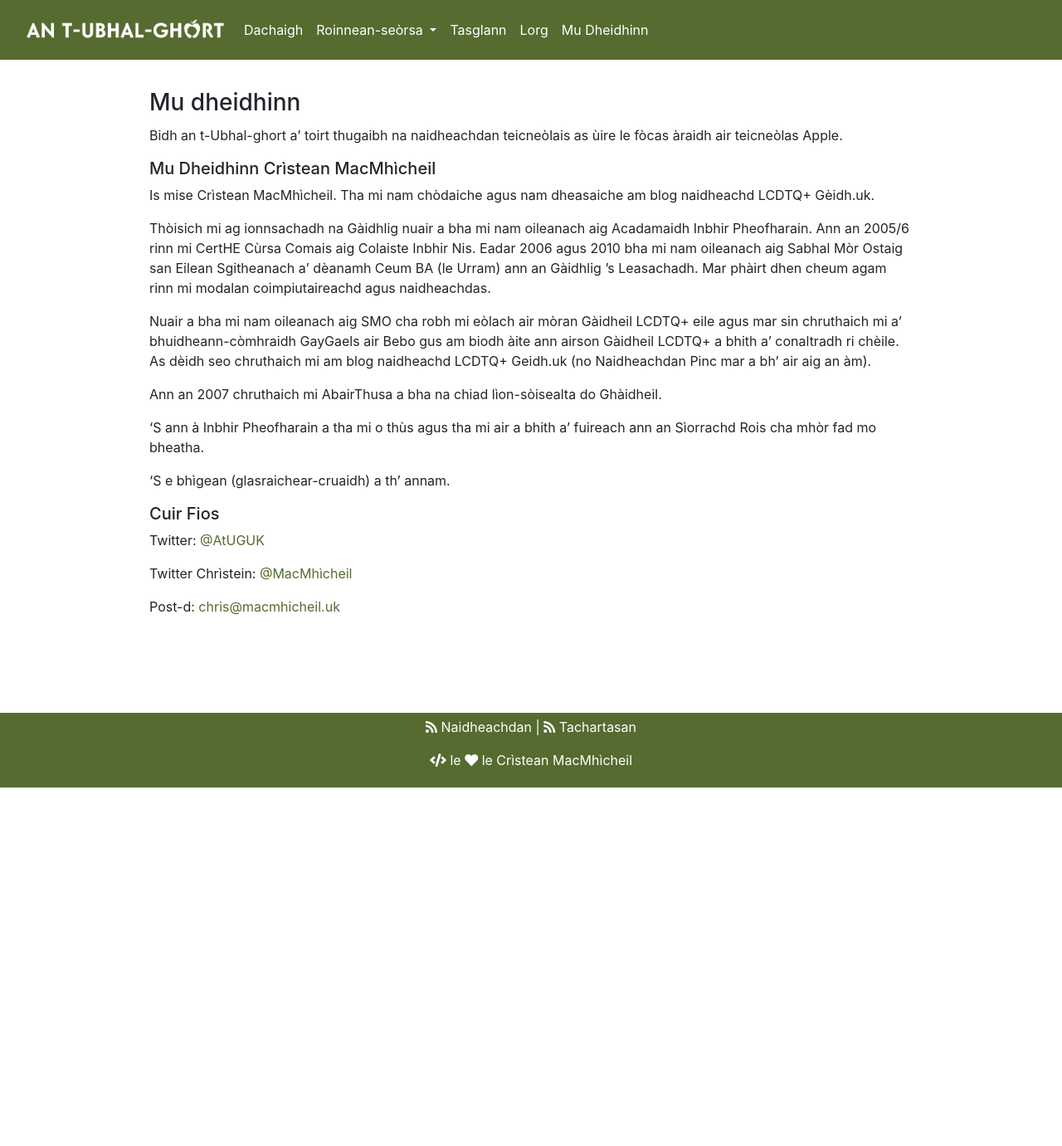
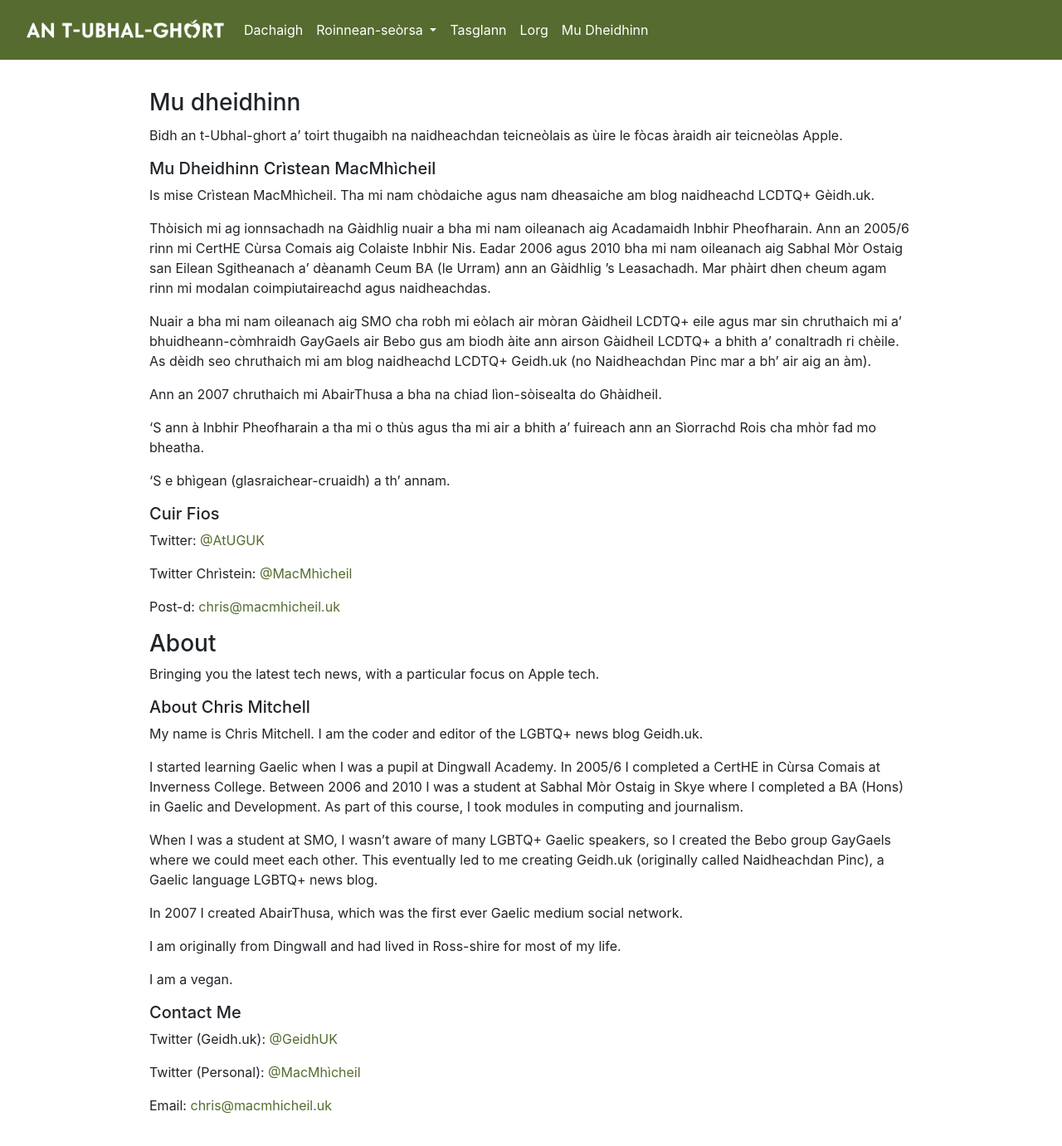
Before and after one commit to MacMhicheil/atug, a Jekyll site: the page built from mu-dheidhinn.md, in a window 1280 px wide and 1400 px high. Shown: the top 1381 px of the window at 83% size. Built offline with Jekyll 4.4.1, drawn with Linux system fonts in a browser that asks for light colours; nearby versions of some CDN libraries.

Commit message:
Update mu-dheidhinn.md

```diff
--- a/mu-dheidhinn.md
+++ b/mu-dheidhinn.md
@@ -27,3 +27,29 @@ Twitter: [@AtUGUK](https://www.twitter.com/AtUGUK)
 Twitter Chrìstein: [@MacMhìcheil](https://www.twitter.com/MacMhicheil)
 
 Post-d: [chris@macmhicheil.uk](mailto:chris@macmhicheil.uk)
+
+### About
+
+Bringing you the latest tech news, with a particular focus on Apple tech.
+
+##### About Chris Mitchell
+
+My name is Chris Mitchell. I am the coder and editor of the LGBTQ+ news blog Geidh.uk.
+
+I started learning Gaelic when I was a pupil at Dingwall Academy. In 2005/6 I completed a CertHE in Cùrsa Comais at Inverness College. Between 2006 and 2010 I was a student at Sabhal Mòr Ostaig in Skye where I completed a BA (Hons) in Gaelic and Development. As part of this course, I took modules in computing and journalism.
+
+When I was a student at SMO, I wasn’t aware of many LGBTQ+ Gaelic speakers, so I created the Bebo group GayGaels where we could meet each other. This eventually led to me creating Geidh.uk (originally called Naidheachdan Pinc), a Gaelic language LGBTQ+ news blog.
+
+In 2007 I created AbairThusa, which was the first ever Gaelic medium social network.
+
+I am originally from Dingwall and had lived in Ross-shire for most of my life.
+
+I am a vegan.
+
+##### Contact Me
+
+Twitter (Geidh.uk): [@GeidhUK](https://www.twitter.com/GeidhUK)
+
+Twitter (Personal): [@MacMhìcheil](https://www.twitter.com/MacMhicheil)
+
+Email: [chris@macmhicheil.uk](mailto:chris@macmhicheil.uk)
```
